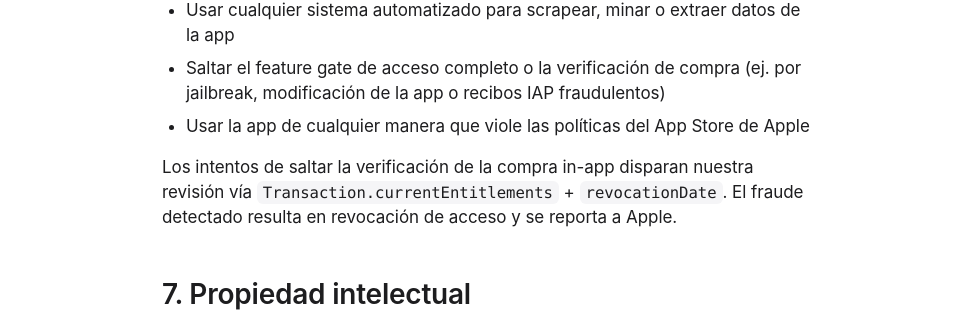
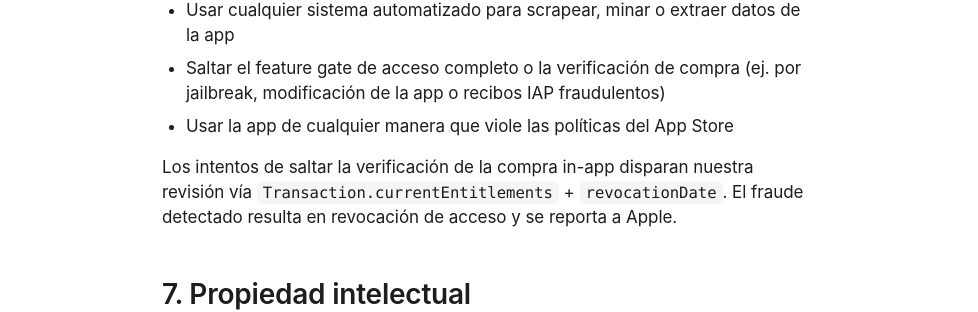
Before and after one commit to KhassinX/asvabcoach-web, a Jekyll site: the page built from es/legal/terms.md, in a window 1280 px wide and 900 px high, scrolled down 2978 px. Shown: the part 144-456 px from the top of the window, without its empty margins (150-1128 px from the left). Built offline with Jekyll 4.4.1, drawn with Linux system fonts in a browser that asks for light colours; some of the changed text lies outside the part shown.

Commit message:
fix(brand): 'Apple App Store' → 'App Store' per Apple Marketing Guidelines + quitar promesa de lifetime credit (FDUTPA) (#16)
Barrido portfolio-wide 2026-07-11 autorizado por el owner: unificación de
referencias de marca ("Apple App Store" → "App Store", ES "App Store de
Apple" → "App Store") con apex/umbrix ya corregidos. Además se retira la
promesa de "crédito de por vida" del programa de reconocimiento de
seguridad (EN+ES), que no es un compromiso sostenible/exigible.


Claude-Session: https://claude.ai/code/session_01HkQM51o2eWzDt9RzZtQxN3

Co-authored-by: Claude Fable 5 <noreply@anthropic.com>

```diff
--- a/es/legal/terms.md
+++ b/es/legal/terms.md
@@ -73,7 +73,7 @@ Aceptas usar ASVAB Coach solo para fines educativos personales y lícitos. **No*
 - Extraer el banco de preguntas para redistribución
 - Usar cualquier sistema automatizado para scrapear, minar o extraer datos de la app
 - Saltar el feature gate de acceso completo o la verificación de compra (ej. por jailbreak, modificación de la app o recibos IAP fraudulentos)
-- Usar la app de cualquier manera que viole las políticas del App Store de Apple
+- Usar la app de cualquier manera que viole las políticas del App Store
 
 Los intentos de saltar la verificación de la compra in-app disparan nuestra revisión vía `Transaction.currentEntitlements` + `revocationDate`. El fraude detectado resulta en revocación de acceso y se reporta a Apple.
 
@@ -109,7 +109,7 @@ Puedes dejar de usar ASVAB Coach en cualquier momento eliminando la app de tu di
 Podemos actualizar estos términos cuando:
 
 - Agregamos funciones nuevas que cambien materialmente la experiencia
-- Reflejamos cambios en las políticas del App Store de Apple
+- Reflejamos cambios en las políticas del App Store
 - Reflejamos cambios en las políticas del DoD sobre el ASVAB que afecten el contenido de la app
 - Corregimos errores legales o de hecho
 
--- a/es/security/index.html
+++ b/es/security/index.html
@@ -25,12 +25,12 @@ canonical_es: /es/security/
     <h2>Alcance</h2>
     <ul>
       <li><code>asvab.khassinx.com</code> (este sitio web)</li>
-      <li>App ASVAB Coach en la App Store de Apple</li>
+      <li>App ASVAB Coach en la App Store</li>
     </ul>
 
     <h2>Fuera de alcance</h2>
     <ul>
-      <li>Servicios de terceros (App Store de Apple, Cloudflare, GitHub) — por favor reportalos directamente a ellos</li>
+      <li>Servicios de terceros (App Store, Cloudflare, GitHub) — por favor reportalos directamente a ellos</li>
       <li>Ataques volumétricos (DDoS, fuerza bruta) — no son vulnerabilidades</li>
       <li>Reportes generados únicamente por escáneres automáticos sin prueba reproducible de impacto</li>
     </ul>
@@ -49,7 +49,6 @@ canonical_es: /es/security/
     <p>Actualmente no ofrecemos bug bounty monetario. Sí ofrecemos:</p>
     <ul>
       <li>Reconocimiento público (Hall of Thanks)</li>
-      <li>Crédito gratuito de por vida para ASVAB Coach</li>
       <li>Una carta formal de reconocimiento que podés usar en tu portafolio</li>
     </ul>
   </div>
--- a/security/index.html
+++ b/security/index.html
@@ -25,12 +25,12 @@ canonical_es: /es/security/
     <h2>Scope</h2>
     <ul>
       <li><code>asvab.khassinx.com</code> (this website)</li>
-      <li>ASVAB Coach iOS / iPadOS / watchOS app on the Apple App Store</li>
+      <li>ASVAB Coach iOS / iPadOS / watchOS app on the App Store</li>
     </ul>
 
     <h2>Out of scope</h2>
     <ul>
-      <li>Third-party services (Apple App Store, Cloudflare, GitHub) — please report to them directly</li>
+      <li>Third-party services (App Store, Cloudflare, GitHub) — please report to them directly</li>
       <li>Volumetric attacks (DDoS, brute force) — not vulnerabilities</li>
       <li>Reports generated solely by automated scanners without reproducible proof of impact</li>
     </ul>
```
Also changed, not shown: other parts of security/index.html (+0 -1 lines), es/legal/privacy.md (+1 -1 lines), legal/terms.md (+1 -1 lines).
